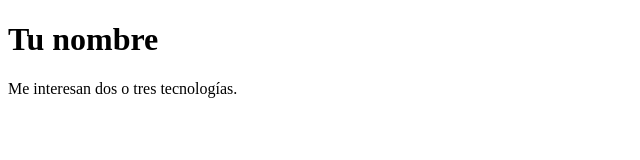
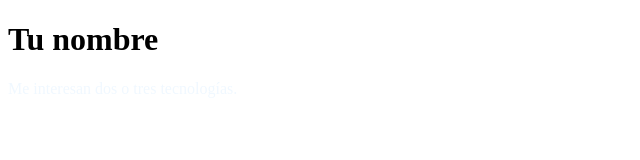
Before and after one commit to Kiyuu9/reto1-alexis, a plain HTML site: page index.html in a window 1280 px wide. Shown: the whole page, without its empty margins (0-640 px from the left). Drawn offline with Linux system fonts and the light colour scheme.

Commit message:
Añade color de fuente a la sección de tecnologías

```diff
--- a/index.html
+++ b/index.html
@@ -7,6 +7,6 @@
 <body>
   <h1>Tu nombre</h1>
 
-  <p>Me interesan dos o tres tecnologías.</p>
+  <p style="color: aliceblue;">Me interesan dos o tres tecnologías.</p>
 </body>
 </html>
```
